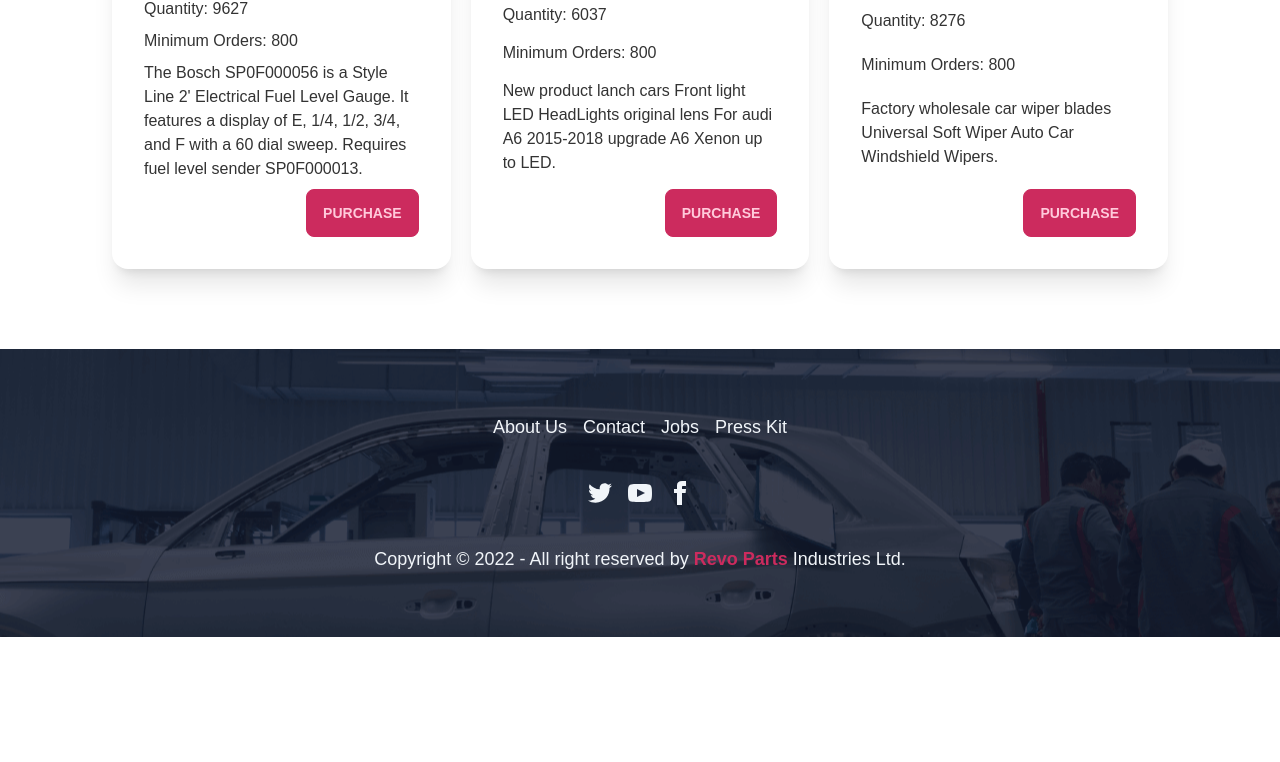
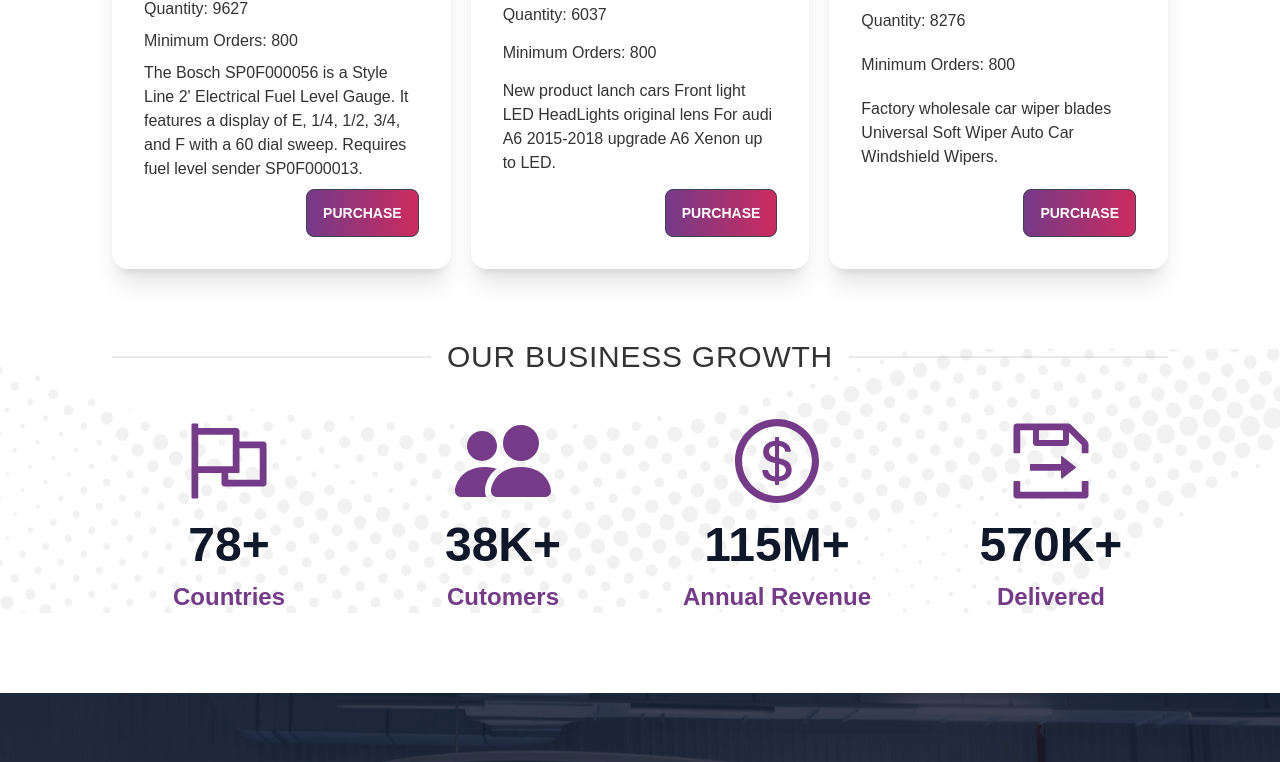
Before and after one commit to rockydey/revo-parts-manufacture-client, a React (Create React App) app: page / in a window 1280 px wide. Shown: the part 1663-2425 px from the top of the page. Before the commit the page ends 2300 px from the top, so only its background shows below. Built offline with nearby package versions, Linux system fonts and the light colour scheme.

Commit message:
Business Growth section complete

```diff
--- a/package.json
+++ b/package.json
@@ -8,7 +8,9 @@
     "@testing-library/user-event": "^13.5.0",
     "daisyui": "^2.15.0",
     "react": "^18.1.0",
+    "react-countup": "^6.2.0",
     "react-dom": "^18.1.0",
+    "react-icons": "^4.3.1",
     "react-query": "^3.39.0",
     "react-router-dom": "^6.3.0",
     "react-scripts": "5.0.1",
--- a/src/Pages/Home/Banner.jsx
+++ b/src/Pages/Home/Banner.jsx
@@ -6,7 +6,7 @@ const Banner = () => {
         <div className='h-[60vh] flex flex-col items-center justify-center' style={{ background: `url(${banner})`, backgroundPosition: "center", backgroundRepeat: "no-repeat" }}>
             <h1 className='text-slate-100 md:text-5xl text-2xl tracking-wider'>YOUR CAR PARTS SUPPLIER</h1>
             <h3 className='text-slate-100 md:text-3xl text-lg md:mt-5 mt-4 lg:w-3/5 w-full text-center tracking-wider'>FOR ASIAN CARS, ELECTRIC CARS AND SHOCK ABSORBERS</h3>
-            <a href='#parts' className='btn btn-primary md:mt-5 mt-4 text-base font-semibold'>Explore</a>
+            <a href='#parts' className='btn md:mt-5 mt-4 text-base outline-0 text-white font-semibold bg-gradient-to-r from-secondary to-primary'>Explore</a>
         </div>
     );
 };
--- /dev/null
+++ b/src/Pages/Home/BusinessGrowth.jsx
@@ -0,0 +1,69 @@
+import React from 'react';
+import businessBg from '../../assists/businessBG.png'
+import { AiOutlineFlag, AiOutlineDollarCircle, AiOutlineDeliveredProcedure } from "react-icons/ai";
+import { BsPeopleFill } from "react-icons/bs";
+import CountUp from 'react-countup';
+
+const BusinessGrowth = () => {
+    return (
+        <div style={{ background: `url(${businessBg})`, backgroundPosition: "center", backgroundRepeat: "no-repeat" }}>
+            <div className='my-20 lg:mx-28 md:mx-12 mx-6'>
+                <div className="divider">
+                    <h1 className='text-center text-3xl uppercase tracking-wide'>Our Business Growth</h1>
+                </div>
+                <div className='mt-12 grid lg:grid-cols-4 md:grid-cols-2 grid-cols-1 gap-10'>
+                    <div className='flex flex-col items-center'>
+                        <p className='text-8xl text-secondary mb-3'><AiOutlineFlag /></p>
+                        <CountUp start={0} end={78} delay={3}>
+                            {({ countUpRef }) => (
+                                <div className='text-5xl text-slate-900 font-semibold'>
+                                    <span ref={countUpRef} />
+                                    <span>+</span>
+                                </div>
+                            )}
+                        </CountUp>
+                        <p className='text-secondary text-2xl font-semibold mt-3'>Countries</p>
+                    </div>
+                    <div className='flex flex-col items-center'>
+                        <p className='text-8xl text-secondary mb-3'><BsPeopleFill /></p>
+                        <CountUp start={0} end={38} delay={3}>
+                            {({ countUpRef }) => (
+                                <div className='text-5xl text-slate-900 font-semibold'>
+                                    <span ref={countUpRef} />
+                                    <span>K+</span>
+                                </div>
+                            )}
+                        </CountUp>
+                        <p className='text-secondary text-2xl font-semibold mt-3'>Cutomers</p>
+                    </div>
+                    <div className='flex flex-col items-center'>
+                        <p className='text-8xl text-secondary mb-3'><AiOutlineDollarCircle /></p>
+                        <CountUp start={0} end={115} delay={3}>
+                            {({ countUpRef }) => (
+                                <div className='text-5xl text-slate-900 font-semibold'>
+                                    <span ref={countUpRef} />
+                                    <span>M+</span>
+                                </div>
+                            )}
+                        </CountUp>
+                        <p className='text-secondary text-2xl font-semibold mt-3'>Annual Revenue</p>
+                    </div>
+                    <div className='flex flex-col items-center'>
+                        <p className='text-8xl text-secondary mb-3'><AiOutlineDeliveredProcedure /></p>
+                        <CountUp start={100} end={570} delay={3}>
+                            {({ countUpRef }) => (
+                                <div className='text-5xl text-slate-900 font-semibold'>
+                                    <span ref={countUpRef} />
+                                    <span>K+</span>
+                                </div>
+                            )}
+                        </CountUp>
+                        <p className='text-secondary text-2xl font-semibold mt-3'>Delivered</p>
+                    </div>
+                </div>
+            </div>
+        </div>
+    );
+};
+
+export default BusinessGrowth;
--- a/src/Pages/Home/Home.jsx
+++ b/src/Pages/Home/Home.jsx
@@ -1,5 +1,6 @@
 import React from 'react';
 import Banner from './Banner';
+import BusinessGrowth from './BusinessGrowth';
 import Parts from './Parts';
 
 const Home = () => {
@@ -7,6 +8,7 @@ const Home = () => {
         <div>
             <Banner />
             <Parts />
+            <BusinessGrowth />
         </div>
     );
 };
--- a/src/Pages/Home/Part.jsx
+++ b/src/Pages/Home/Part.jsx
@@ -20,7 +20,7 @@ const Part = ({ part }) => {
                 <p>Minimum Orders: {minimumOrder}</p>
                 <p>{description}</p>
                 <div className="card-actions justify-end">
-                    <button onClick={() => handlePurchase(id)} className="btn btn-primary">Purchase</button>
+                    <button onClick={() => handlePurchase(id)} className="btn bg-gradient-to-r from-secondary to-primary text-white outline-0">Purchase</button>
                 </div>
             </div>
         </div>
```
Also changed, not shown: src/assists/businessBG.png (added), 1 other file (tests, documents, lock files or other folders).
